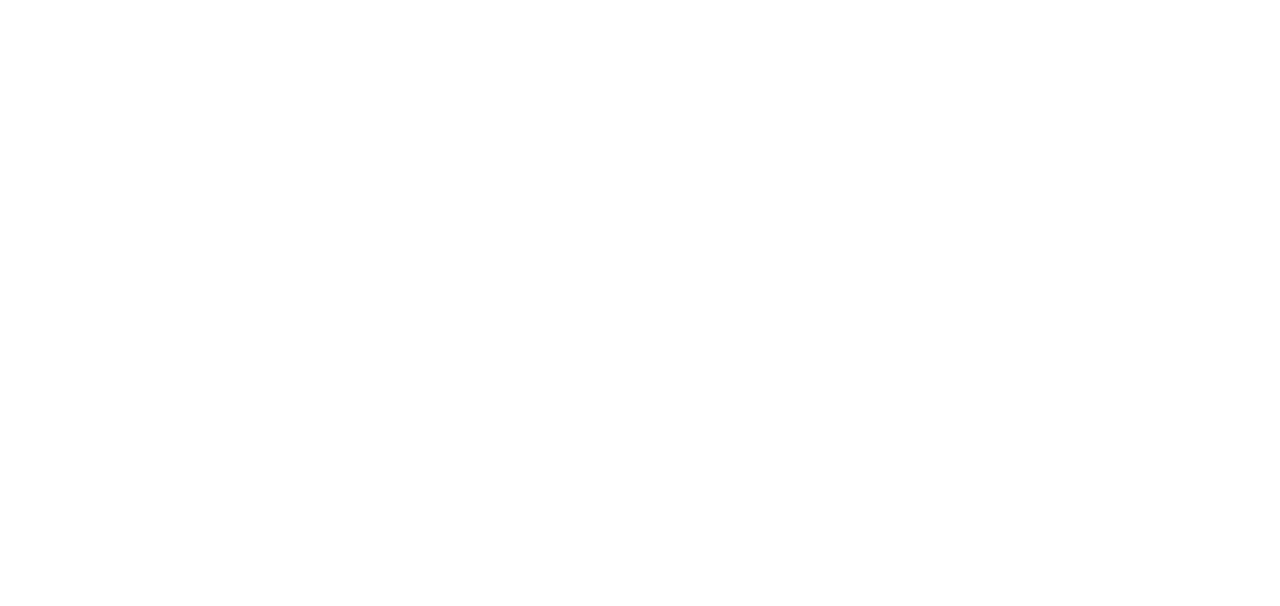
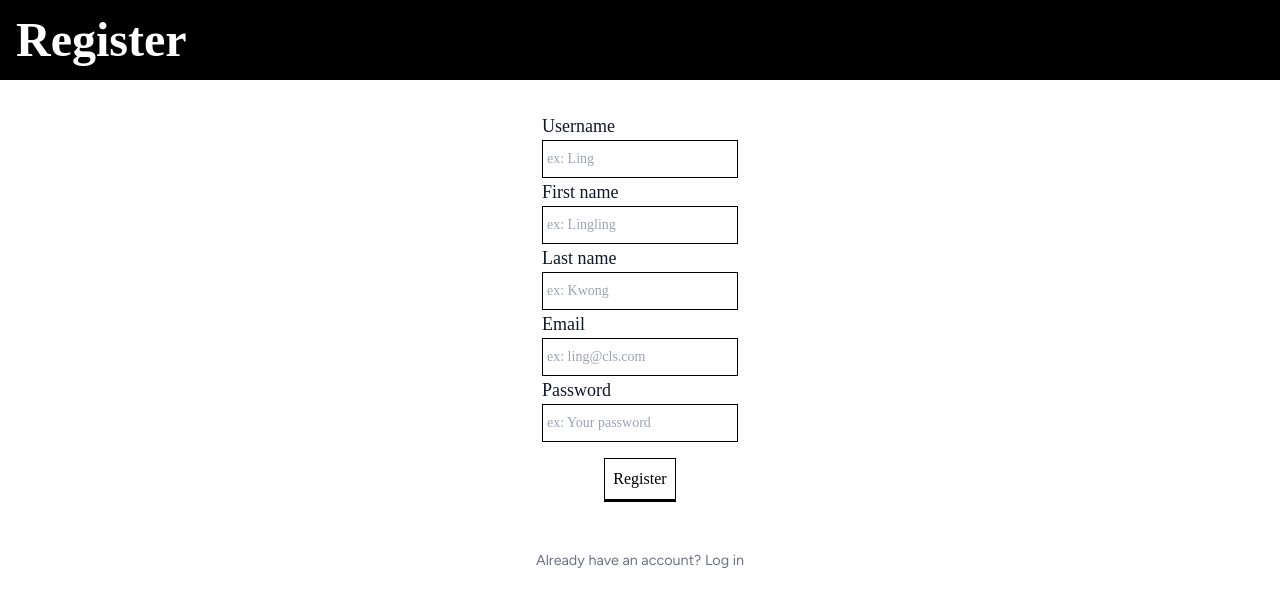
Before and after one commit to StellaNdj/candles, a React (Create React App) app in the folder frontend/: page /register in a window 1280 px wide. Before the commit this address had no page. Shown: the top 606 px of the page. Built offline with nearby package versions, Linux system fonts and the light colour scheme; a web font is replaced by a local one.

Commit message:
Registration page and endpoint added

```diff
--- a/frontend/src/App.js
+++ b/frontend/src/App.js
@@ -9,6 +9,7 @@
 import { CartProvider } from './contexts/CartContext';
 import Cart from './pages/Cart';
 import Dashboard from './pages/Dashboard';
+import Register from './pages/Register';
 
 function App() {
   return (
@@ -19,6 +20,7 @@
             {/* Public routes */}
             <Route path='/' element={<Home/>}/>
             <Route path='/login' element={<Login/>}/>
+            <Route path='/register' element={<Register/>}/>
 
             {/* Private routes */}
             <Route path="/candles" element={<ProtectedRoute element={Candles} />} />
--- a/frontend/src/endpoints.js
+++ b/frontend/src/endpoints.js
@@ -2,6 +2,18 @@
 
 
 const endpointAPI = "http://localhost:8000/api/";
+
+export const register = async ({username, first_name, last_name, email, password}) => {
+  try {
+    const response = await axios.post(`${endpointAPI}register/`,
+      { username, first_name, last_name, email, password }
+    );
+    const loginResponse = await loginUser({ username, password });
+    return { registration: response.data, token: loginResponse };
+  } catch (error) {
+    console.log('Error while registering');
+  }
+}
 
 export const fetchProducts = async () => {
   try {
@@ -99,7 +111,6 @@
 }
 
 export const makePayment = async ({token, cart_id, paymentForm}) => {
-  console.log({ ...paymentForm, cart_id });
   try {
     const response = await axios.post(`${endpointAPI}orders/simulate-payment/`,
       { ...paymentForm, cart_id },
@@ -108,7 +119,6 @@
           'Authorization' : `Bearer ${token}`
         }
     })
-    console.log(response.data);
     return response.data;
   } catch (error) {
     console.log('Error while making payment', error)
--- a/frontend/src/pages/Cart.js
+++ b/frontend/src/pages/Cart.js
@@ -4,6 +4,8 @@
 import { makePayment, placeOrder, removeFromCart } from '../endpoints';
 import Button from '../components/Button';
 import { useNavigate } from "react-router-dom";
+import { ToastContainer, toast } from 'react-toastify';
+import 'react-toastify/ReactToastify.css';
 
 const Cart = () => {
   const navigate = useNavigate()
@@ -41,10 +43,15 @@
       const paymentResponse = await makePayment({token, cart_id: cart.id, paymentForm});
       if(paymentResponse && paymentResponse.message === 'Payment successful.') {
         const payment_id = paymentResponse.payment_id;
-
         await placeOrder({token, cart_id:cart.id, payment_id});
-        alert('Order placed succesfully!');
+        fetchCartData();
         navigate('/dashboard');
+      } else {
+        toast.error(`Something went wrong.. Try a different payment method`, {
+          position: "bottom-right",
+          autoClose: 3000,
+          hideProgressBar: false,
+        });
       }
     } catch (error) {
 
@@ -91,11 +98,11 @@
       ))}
         <h3>Total: {cart.total_price}€</h3>
         <Button text={`Pay ${cart.total_price}€`} onClick={() => setShowPaymentForm(true) }/>
-        {/* <Button text={'Place Order'} onClick={() => handlePlaceOrder(cart.id)} /> */}
     </div>
 
      {/* Display the payment form conditionally */}
      {showPaymentForm && (
+        <div className='flex justify-center my-4'>
           <form onSubmit={handlePaymentSubmit} className="mt-4 w-8/12">
             <h3 className="text-center font-bold text-xl mb-2">Payment Details</h3>
 
@@ -173,14 +180,19 @@
               </div>
             )}
 
+            <div className="flex justify-center">
               <button
                 type="submit"
                 className="ml-2 px-4 py-2 bg-green-500 text-white"
               >
                 {paymentForm.payment_method === 'Paypal' ? 'Place Order' : 'Submit Payment'}
               </button>
+            </div>
           </form>
+          <ToastContainer/>
+        </div>
       )}
+
     </>
   )
 
--- a/frontend/src/pages/Dashboard.js
+++ b/frontend/src/pages/Dashboard.js
@@ -6,6 +6,7 @@
 import { faSpinner } from "@fortawesome/free-solid-svg-icons";
 import { getOrders } from "../endpoints";
 import OrderStatus from "../components/OrderStatus";
+import Button from "../components/Button";
 
 const Dashboard = () => {
   const { user } = useContext(AuthContext);
@@ -33,15 +34,15 @@
     <>
       <Navbar/>
       <div className="p-12">
-        <h2 className="font-bold text-4xl">Welcome {user[0].username} {user[0].first_name} {user[0].last_name}</h2>
+        <h2 className="font-bold text-4xl my-2">Welcome {user[0].username} {user[0].first_name} {user[0].last_name}</h2>
 
         {/* Orders info */}
-        <h3 className='font-bold text-2xl'>Order history</h3>
+        <h3 className='font-bold text-2xl my-2'>Order history</h3>
         {orders.length > 0 ? (
           <div className="border p-4">
             {orders.map((order) => (
               <div key={order.id}>
-                <div className='flex justify-between border-b'>
+                <div className='flex justify-between items-center border-b'>
                   <div>
                     <p className="font-bold">Order number</p>
                     <p>{order.id}</p>
@@ -60,13 +61,13 @@
                     <p className="font-bold">Total amount</p>
                     <p className="font-bold">{order.total_price}€</p>
                   </div>
-                  <button className="cursor-pointer" onClick={() => setShowDetails(!showDetails)}>View details</button>
-                  <button className="cursor-pointer" onClick={() => setShowInvoice(!showInvoice)}>View invoice</button>
+                  <Button text={'View details'} onClick={() => setShowDetails(!showDetails)}/>
+                  <Button text={'View invoice'} onClick={() => setShowInvoice(!showInvoice)}/>
                 </div>
                 {showDetails && (
                   <>
                     {order.items.map((item) =>
-                      <div key={item.id} className="flex justify-between">
+                      <div key={item.id} className="flex justify-between p-2">
                         <img className='w-28' src={`http://localhost:8000/${item.item_image}`} alt={item.item_name}/>
                         <div className='flex'>
                           <p>{item.item_name} x {item.quantity} </p>
@@ -85,7 +86,6 @@
                   </>
                 )}
                 <OrderStatus status={order.status}/>
-                {/* <p>Status : {order.status}</p> */}
               </div>
 
             ))}
--- a/frontend/src/pages/Login.js
+++ b/frontend/src/pages/Login.js
@@ -23,6 +23,10 @@
     } catch (error) {
       setError('Login failed:', error)
     }
+  }
+
+  const handleRegister = () => {
+    navigate('/register');
   }
 
   return (
@@ -56,6 +60,7 @@
           </form>
           {error && <p style={{ color: 'red' }}>{error}</p>}
         </div>
+        <p className='text-center text-gray-500'>Don't have an account? <button onClick={handleRegister} className='hover:underline'>Register</button></p>
     </div>
 );
 
--- /dev/null
+++ b/frontend/src/pages/Register.js
@@ -0,0 +1,124 @@
+import Button from "../components/Button";
+import { useNavigate } from "react-router-dom";
+import { useContext, useState } from "react";
+import { register, fetchUserDetails } from "../endpoints";
+import { AuthContext } from "../contexts/AuthContext";
+
+
+const Register = () => {
+  const {login, setUser} = useContext(AuthContext);
+  const [registerForm, setRegisterForm] = useState({
+    username: '',
+    email: '',
+    first_name: '',
+    last_name: '',
+    password: ''
+  });
+
+  const handleFormChange = (e) => {
+    const { name, value } = e.target;
+    setRegisterForm((prevForm) => ({
+      ...prevForm,
+      [name]: value,
+    }));
+  };
+
+  const navigate = useNavigate();
+
+  const handleLogin = () => {
+    navigate('/login')
+  }
+
+  const handleRegister = async (e) => {
+    e.preventDefault();
+    try {
+      const { token } = await register(registerForm);
+
+      if (token) {
+        // Automatically log the user in
+        login(token.access);
+        const userDetails = await fetchUserDetails({ token: token.access });
+        setUser(userDetails);
+        navigate('/');
+      } else {
+        navigate('/login');
+      }
+    } catch (error) {
+      console.log('Registration failed')
+    }
+  }
+
+  return(
+    <div>
+        <h1 className="text-5xl font-bold bg-black text-white p-4">Register</h1>
+        <div className="flex justify-center m-8">
+          <form onSubmit={handleRegister}>
+              <div>
+                  <label className="block font-medium text-gray-900 text-lg">Username</label>
+                  <input
+                      type="text"
+                      name='username'
+                      value={registerForm.username}
+                      placeholder="ex: Ling"
+                      onChange={handleFormChange}
+                      className="block min-w-0 grow py-1.5 pl-1 pr-3 text-base text-gray-900 placeholder:text-gray-400 focus:outline focus:outline-0 sm:text-sm/6 border border-black"
+                  />
+              </div>
+              <div>
+                  <label className="block font-medium text-gray-900 text-lg">First name</label>
+                  <input
+                      type="text"
+                      name='first_name'
+                      value={registerForm.first_name}
+                      placeholder="ex: Lingling"
+                      onChange={handleFormChange}
+                      className="block min-w-0 grow py-1.5 pl-1 pr-3 text-base text-gray-900 placeholder:text-gray-400 focus:outline focus:outline-0 sm:text-sm/6 border border-black"
+                  />
+              </div>
+
+              <div>
+                  <label className="block font-medium text-gray-900 text-lg">Last name</label>
+                  <input
+                      type="text"
+                      name='last_name'
+                      value={registerForm.last_name}
+                      placeholder="ex: Kwong"
+                      onChange={handleFormChange}
+                      className="block min-w-0 grow py-1.5 pl-1 pr-3 text-base text-gray-900 placeholder:text-gray-400 focus:outline focus:outline-0 sm:text-sm/6 border border-black"
+                  />
+              </div>
+
+              <div>
+                  <label className="block font-medium text-gray-900 text-lg">Email</label>
+                  <input
+                      type="email"
+                      name='email'
+                      value={registerForm.email}
+                      placeholder="ex: ling@cls.com"
+                      onChange={handleFormChange}
+                      className="block min-w-0 grow py-1.5 pl-1 pr-3 text-base text-gray-900 placeholder:text-gray-400 focus:outline focus:outline-0 sm:text-sm/6 border border-black"
+                  />
+              </div>
+
+              <div>
+                  <label className="block font-medium text-gray-900 text-lg">Password</label>
+                  <input
+                      type="password"
+                      name='password'
+                      value={registerForm.password}
+                      placeholder="ex: Your password"
+                      onChange={handleFormChange}
+                      className="block min-w-0 grow py-1.5 pl-1 pr-3 text-base text-gray-900 placeholder:text-gray-400 focus:outline focus:outline-0 sm:text-sm/6 border border-black"
+                  />
+              </div>
+              <div className="flex justify-center">
+                <Button type={'submit'} text={'Register'}/>
+              </div>
+          </form>
+        </div>
+        <p className='text-center text-gray-500'>Already have an account? <button onClick={handleLogin} className='hover:underline'>Log in</button></p>
+    </div>
+  )
+}
+
+export default Register;
```
Also changed, not shown: 1 other file (tests, documents, lock files or other folders). Lines whose indentation alone changed are shown as unchanged.
